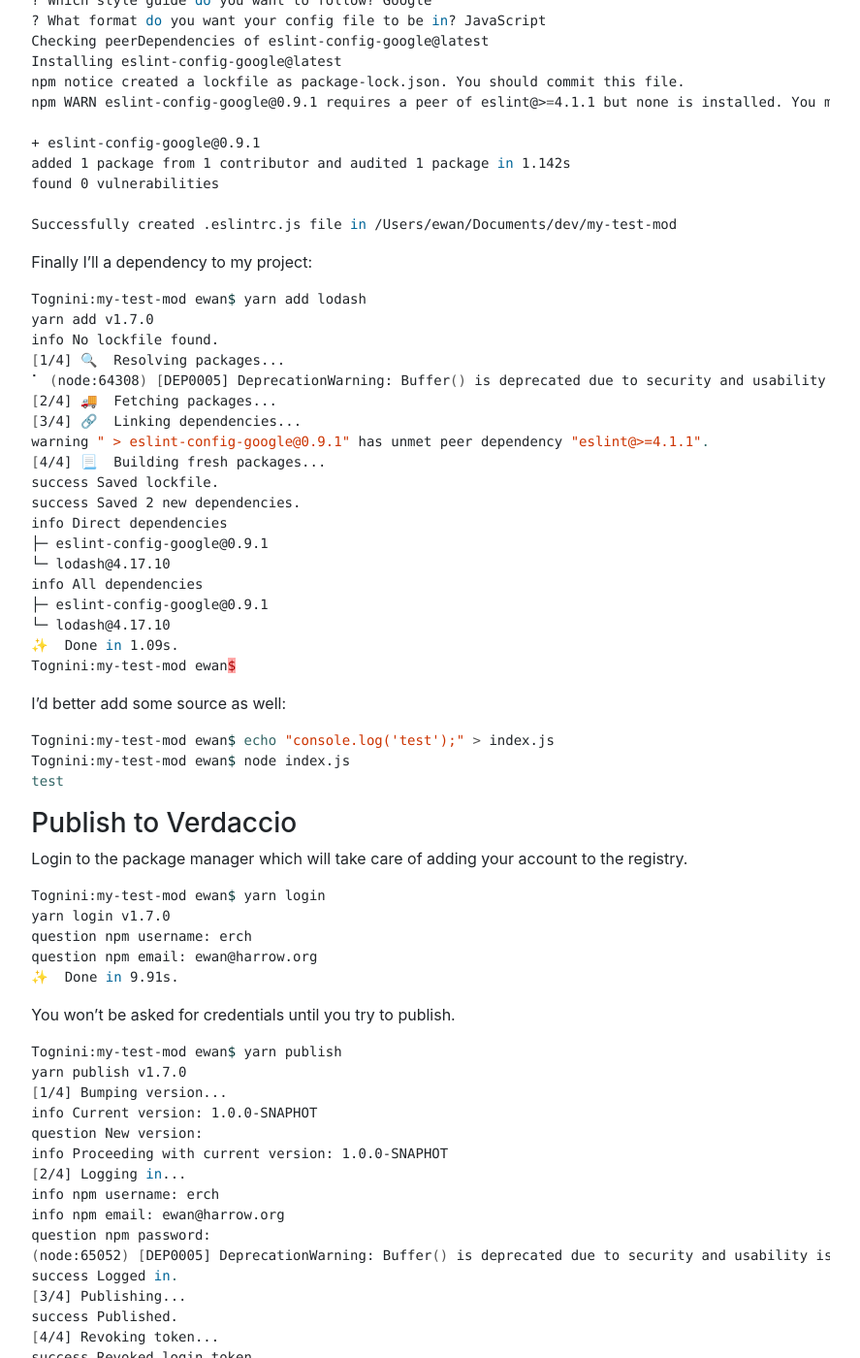
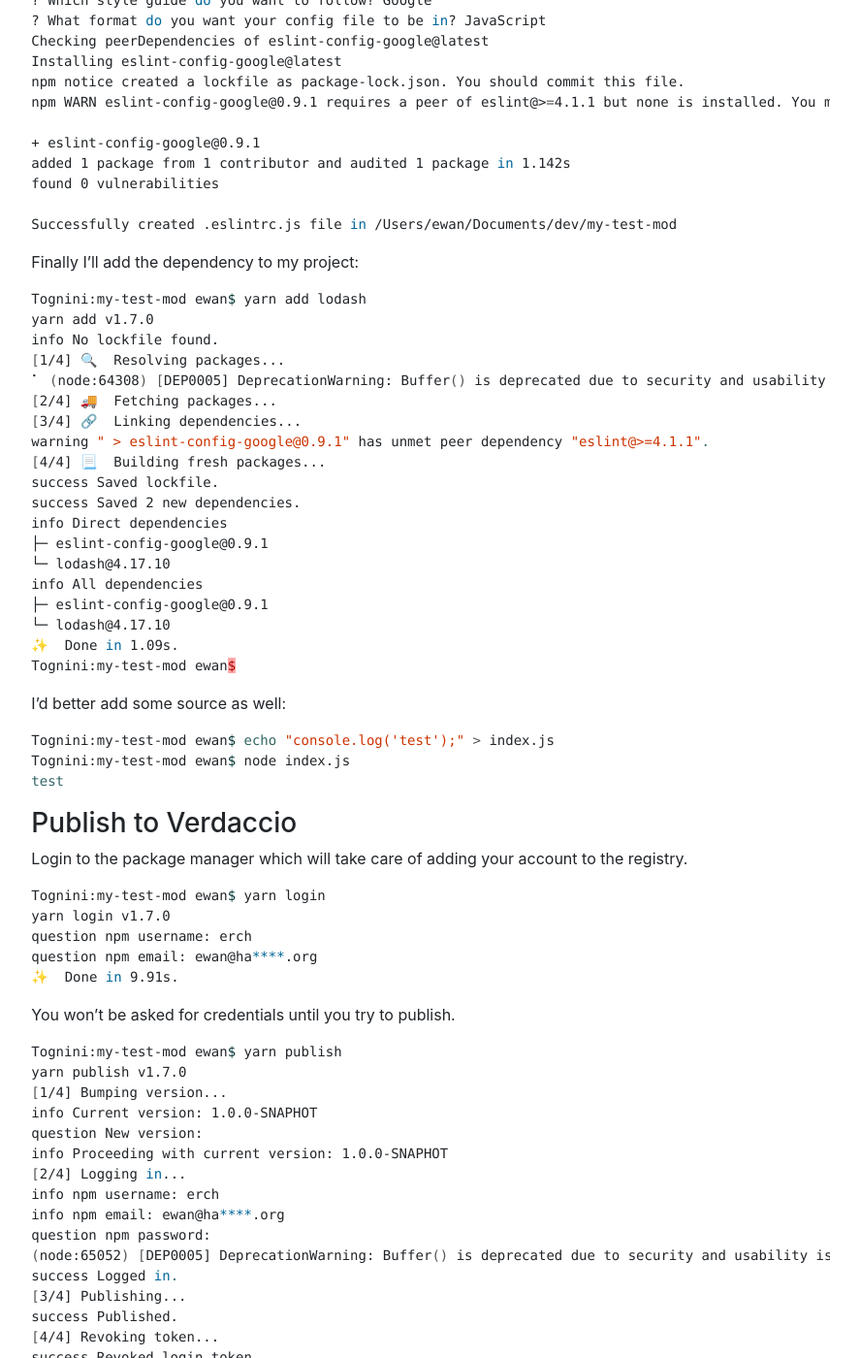
Before and after one commit to eharrow/eharrow.github.io, a Jekyll site: the page built from _posts/2018-07-23-Verdaccio-web-ui.md, in a window 1280 px wide and 1400 px high, scrolled down 796 px. Shown: the whole window at 97% size, without its empty margins (196-1083 px from the left). Built offline with Jekyll 4.4.1, drawn with Linux system fonts in a browser that asks for light colours; comment, search, counter and statistics services are not loaded.

Commit message:
fix: email blatted out

````diff
--- a/_posts/2018-07-23-Verdaccio-web-ui.md
+++ b/_posts/2018-07-23-Verdaccio-web-ui.md
@@ -46,7 +46,7 @@
 Successfully created .eslintrc.js file in /Users/ewan/Documents/dev/my-test-mod
 ```
 
-Finally I'll a dependency to my project:
+Finally I'll add the dependency to my project:
 ``` shell
 Tognini:my-test-mod ewan$ yarn add lodash
 yarn add v1.7.0
@@ -85,7 +85,7 @@
 Tognini:my-test-mod ewan$ yarn login
 yarn login v1.7.0
 question npm username: erch
-question npm email: ewan@harrow.org
+question npm email: ewan@ha****.org
 ✨  Done in 9.91s.
 ```
 
@@ -100,7 +100,7 @@
 info Proceeding with current version: 1.0.0-SNAPHOT
 [2/4] Logging in...
 info npm username: erch
-info npm email: ewan@harrow.org
+info npm email: ewan@ha****.org
 question npm password:
 (node:65052) [DEP0005] DeprecationWarning: Buffer() is deprecated due to security and usability issues. Please use the Buffer.alloc(), Buffer.allocUnsafe(), or Buffer.from() methods instead.
 success Logged in.
````
